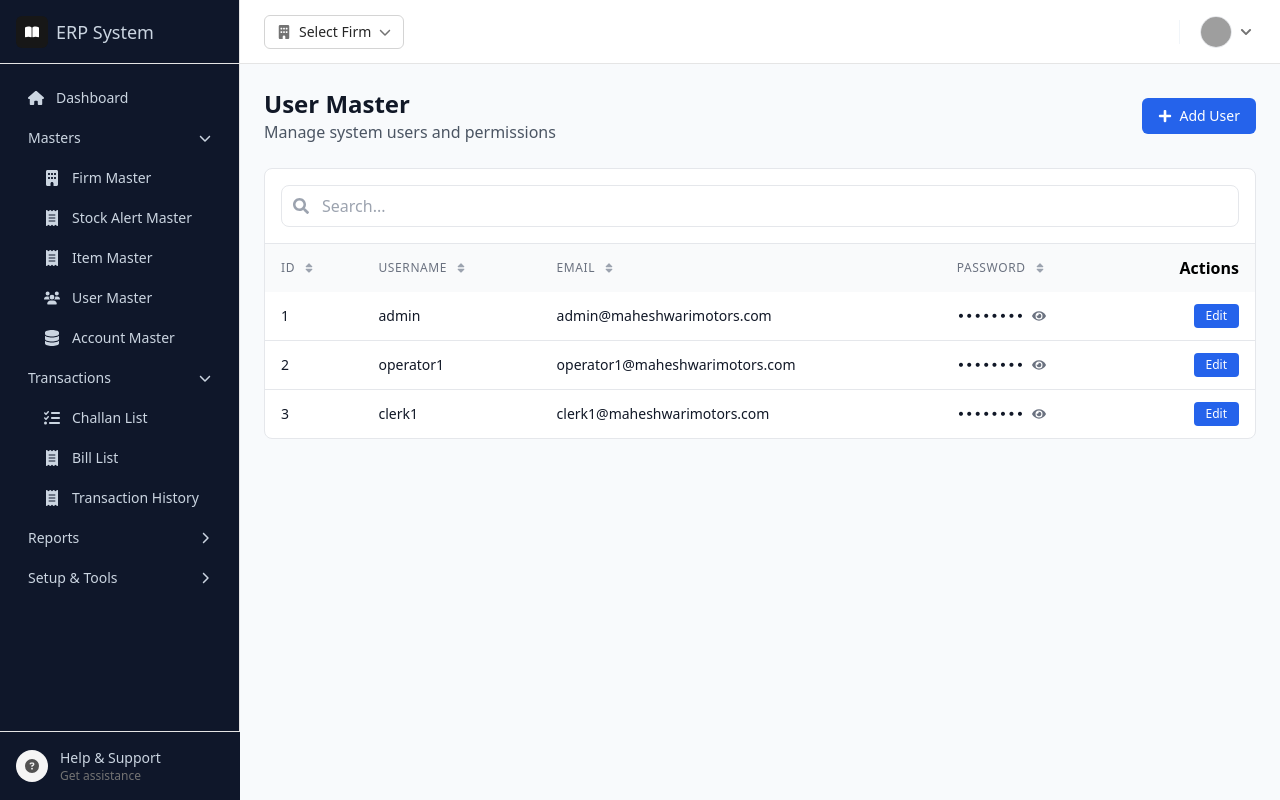
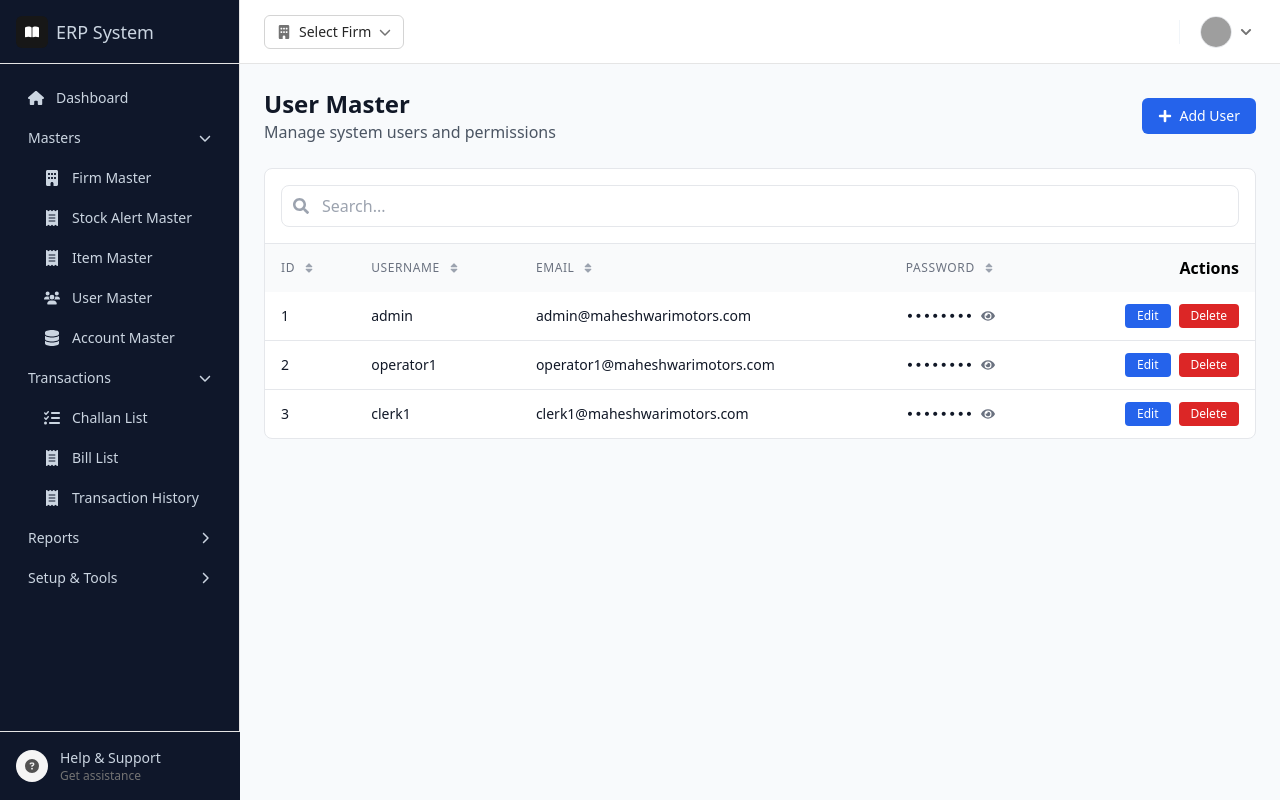
Before and after one commit to Roshani-sahu/Maheshwari-Motors, a React (Vite) app in the folder frontend/: page /masters/user-master in a window 1280 px wide. Built offline with nearby package versions, Linux system fonts and the light colour scheme; grey boxes are pictures that could not be loaded.

Commit message:
delete added

```diff
--- a/frontend/src/pages/masters/AccountMaster.jsx
+++ b/frontend/src/pages/masters/AccountMaster.jsx
@@ -30,6 +30,18 @@ const AccountMaster = () => {
       date: '2024-01-14'
     }
   ]);
+
+  const transactionActions = [
+    {
+      label: 'Delete',
+      onClick: (transaction) => {
+        if (window.confirm(`Are you sure you want to delete transaction "${transaction.transactionId}"?`)) {
+          setTransactions(prev => prev.filter(t => t.id !== transaction.id));
+        }
+      },
+      className: 'bg-red-600 text-white hover:bg-red-700'
+    }
+  ];
 
   const [discounts, setDiscounts] = useState([
     {
@@ -256,6 +268,7 @@ const AccountMaster = () => {
               <DataTable
                 columns={transactionColumns}
                 data={filteredTransactions}
+                actions={transactionActions}
                 searchable={true}
                 sortable={true}
                 pagination={true}
--- a/frontend/src/pages/masters/FirmMaster.jsx
+++ b/frontend/src/pages/masters/FirmMaster.jsx
@@ -7,7 +7,7 @@ import useStore from '../../store';
 
 const FirmMaster = () => {
   const navigate = useNavigate();
-  const { firms, setFirms } = useStore();
+  const { firms, setFirms, deleteFirm } = useStore();
 
   // Initialize with sample data if empty
   useEffect(() => {
@@ -16,7 +16,7 @@ const FirmMaster = () => {
         {
           id: 1,
           name: 'Maa Auto',
-          type: 0, // GST
+          type: 0, // non gst
           address: '123 Main St, Surat',
           phone: '9876543210',
           city: 'Surat',
@@ -27,7 +27,7 @@ const FirmMaster = () => {
         {
           id: 2,
           name: 'Motors Division',
-          type: 1, // NON-GST
+          type: 1, // GST
           address: '456 Park Ave, Mumbai',
           phone: '9876543211',
           city: 'Mumbai',
@@ -66,7 +66,7 @@ const FirmMaster = () => {
         <span className={`px-2 py-1 text-xs rounded-full ${
           value === 0 ? 'bg-green-100 text-green-800' : 'bg-blue-100 text-blue-800'
         }`}>
-          {value === 0 ? 'GST' : 'NON-GST'}
+          {value === 0 ? '1' : '0'}
         </span>
       )
     },
@@ -94,6 +94,15 @@ const FirmMaster = () => {
       label: 'Edit',
       onClick: (firm) => navigate(`/masters/firm-master/edit/${firm.id}`),
       className: 'bg-blue-600 text-white hover:bg-blue-700'
+    },
+    {
+      label: 'Delete',
+      onClick: (firm) => {
+        if (window.confirm(`Are you sure you want to delete "${firm.name}"?`)) {
+          deleteFirm(firm.id);
+        }
+      },
+      className: 'bg-red-600 text-white hover:bg-red-700'
     }
   ];
 
--- a/frontend/src/pages/masters/ItemMaster.jsx
+++ b/frontend/src/pages/masters/ItemMaster.jsx
@@ -7,7 +7,7 @@ import useStore from '../../store';
 
 const ItemMaster = () => {
   const navigate = useNavigate();
-  const { items, setItems, updateItem } = useStore();
+  const { items, setItems, updateItem, deleteItem } = useStore();
   const [editingItem, setEditingItem] = useState(null);
   const [isEditModalOpen, setIsEditModalOpen] = useState(false);
   const [editImageFile, setEditImageFile] = useState(null);
@@ -117,6 +117,15 @@ const ItemMaster = () => {
         setIsEditModalOpen(true);
       },
       className: 'bg-blue-600 text-white hover:bg-blue-700'
+    },
+    {
+      label: 'Delete',
+      onClick: (item) => {
+        if (window.confirm(`Are you sure you want to delete "${item.itemName}"?`)) {
+          deleteItem(item.id);
+        }
+      },
+      className: 'bg-red-600 text-white hover:bg-red-700'
     }
   ];
 
--- a/frontend/src/pages/masters/UserMaster.jsx
+++ b/frontend/src/pages/masters/UserMaster.jsx
@@ -5,7 +5,7 @@ import { Button, Input } from '../../components/ui';
 import useStore from '../../store';
 
 const UserMaster = () => {
-  const { users, setUsers, addUser, updateUser } = useStore();
+  const { users, setUsers, addUser, updateUser, deleteUser } = useStore();
   const [isAddModalOpen, setIsAddModalOpen] = useState(false);
   const [isEditModalOpen, setIsEditModalOpen] = useState(false);
   const [editingUser, setEditingUser] = useState(null);
@@ -81,6 +81,15 @@ const UserMaster = () => {
         setIsEditModalOpen(true);
       },
       className: 'bg-blue-600 text-white hover:bg-blue-700'
+    },
+    {
+      label: 'Delete',
+      onClick: (user) => {
+        if (window.confirm(`Are you sure you want to delete user "${user.username}"?`)) {
+          deleteUser(user.id);
+        }
+      },
+      className: 'bg-red-600 text-white hover:bg-red-700'
     }
   ];
 
--- a/frontend/src/store/index.js
+++ b/frontend/src/store/index.js
@@ -44,11 +44,17 @@ const useStore = create(devtools((set, get) => ({
   updateFirm: (id, updatedFirm) => set((state) => ({
     firms: state.firms.map(firm => firm.id === id ? updatedFirm : firm)
   })),
+  deleteFirm: (id) => set((state) => ({
+    firms: state.firms.filter(firm => firm.id !== id)
+  })),
 
   setUsers: (users) => set({ users }),
   addUser: (user) => set((state) => ({ users: [...state.users, user] })),
   updateUser: (id, updatedUser) => set((state) => ({
     users: state.users.map(user => user.id === id ? updatedUser : user)
+  })),
+  deleteUser: (id) => set((state) => ({
+    users: state.users.filter(user => user.id !== id)
   })),
 
   setLoading: (loading) => set({ loading }),
@@ -68,6 +74,9 @@ const useStore = create(devtools((set, get) => ({
   updateItem: (id, updatedItem) => set((state) => ({
     items: state.items.map(item => item.id === id ? updatedItem : item)
   })),
+  deleteItem: (id) => set((state) => ({
+    items: state.items.filter(item => item.id !== id)
+  })),
   setGroups: (groups) => set({ groups }),
   setUnits: (units) => set({ units }),
   setHsn: (hsn) => set({ hsn }),
```
